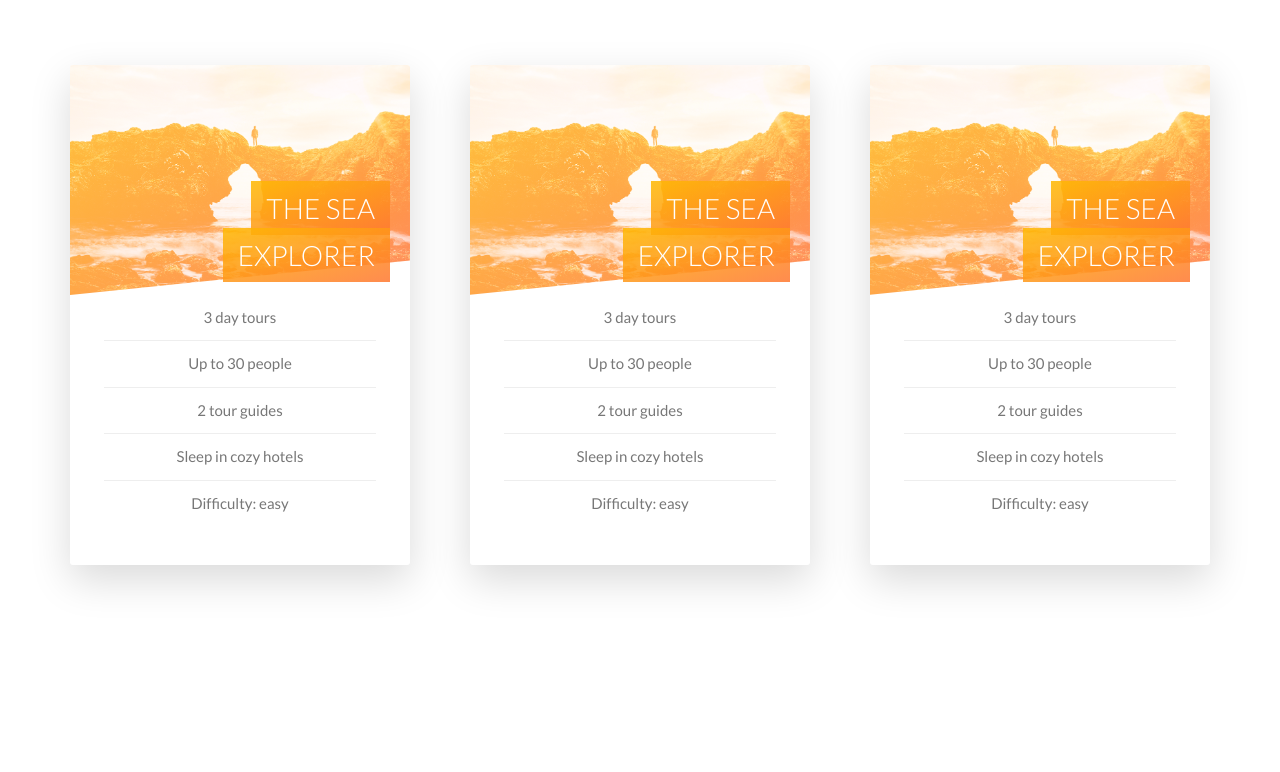
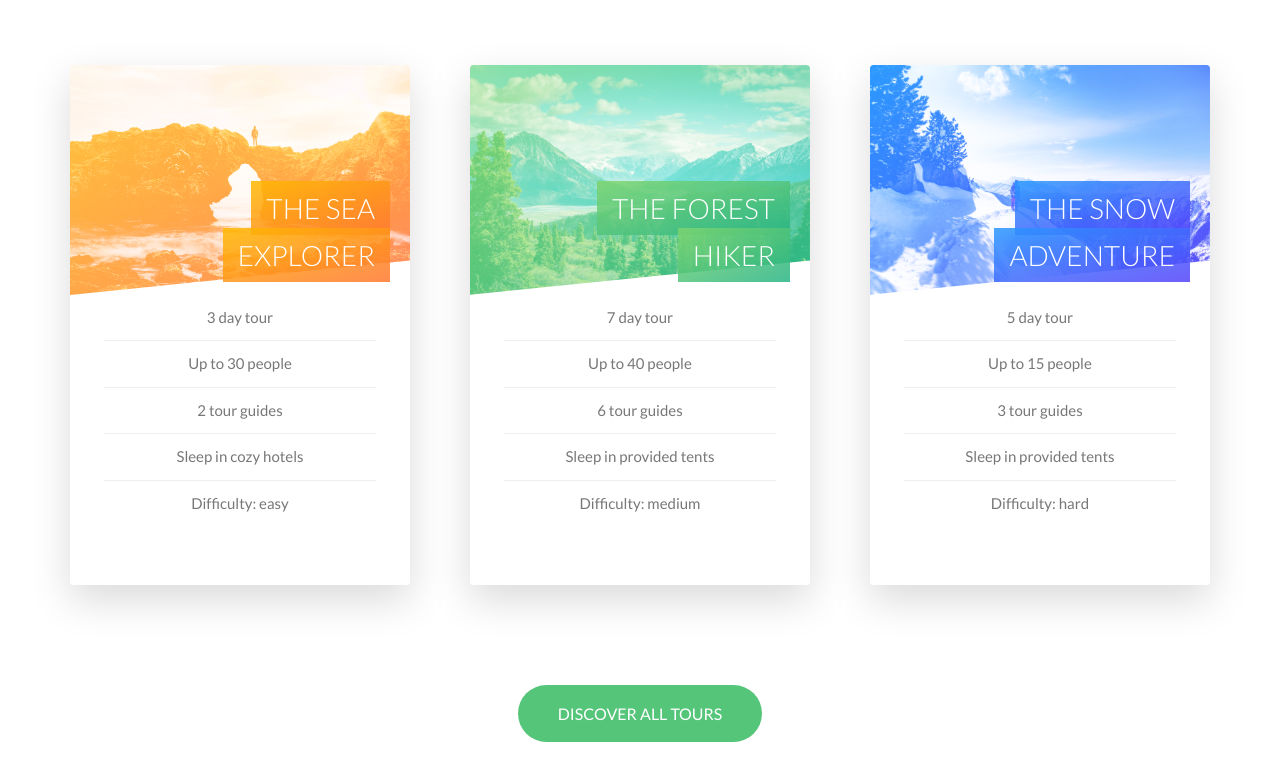
Before and after one commit to vananhnd/Natours, a website: page index.html in a window 1280 px wide. Shown: the part 2287-3059 px from the top of the page. Before the commit the page ends 2882 px from the top, so only its background shows below. Drawn offline with Linux system fonts and the light colour scheme.

Commit message:
Update card

```diff
--- a/index.html
+++ b/index.html
@@ -153,7 +153,7 @@
                 </h4>
                 <div class="card__details">
                   <ul>
-                    <li>3 day tours</li>
+                    <li>3 day tour</li>
                     <li>Up to 30 people</li>
                     <li>2 tour guides</li>
                     <li>Sleep in cozy hotels</li>
@@ -162,58 +162,82 @@
                 </div>
               </div>
               <div class="card__side card__side--back card__side--back-1">
-                BACK
+                <div class="card__cta">
+                  <div class="card__price-box">
+                    <p class="card__price-only">Only</p>
+                    <p class="card__price-vaue">$297</p>
+                  </div>
+                  <a href="#" class="btn btn--white">Book now</a>
+                </div>
               </div>
             </div>
           </div>
+
           <div class="col-1-of-3">
             <div class="card">
               <div class="card__side card__side--front">
-                <div class="card__picture card__picture--1">&nbsp;</div>
+                <div class="card__picture card__picture--2">&nbsp;</div>
                 <h4 class="card__heading">
-                  <span class="card__heading-span card__heading-span--1">
-                    The sea explorer
+                  <span class="card__heading-span card__heading-span--2">
+                    The forest hiker
                   </span>
                 </h4>
                 <div class="card__details">
                   <ul>
-                    <li>3 day tours</li>
-                    <li>Up to 30 people</li>
-                    <li>2 tour guides</li>
-                    <li>Sleep in cozy hotels</li>
-                    <li>Difficulty: easy</li>
+                    <li>7 day tour</li>
+                    <li>Up to 40 people</li>
+                    <li>6 tour guides</li>
+                    <li>Sleep in provided tents</li>
+                    <li>Difficulty: medium</li>
                   </ul>
                 </div>
               </div>
-              <div class="card__side card__side--back card__side--back-1">
-                BACK
+              <div class="card__side card__side--back card__side--back-2">
+                <div class="card__cta">
+                  <div class="card__price-box">
+                    <p class="card__price-only">Only</p>
+                    <p class="card__price-vaue">$497</p>
+                  </div>
+                  <a href="#" class="btn btn--white">Book now</a>
+                </div>
               </div>
             </div>
           </div>
+
           <div class="col-1-of-3">
             <div class="card">
               <div class="card__side card__side--front">
-                <div class="card__picture card__picture--1">&nbsp;</div>
+                <div class="card__picture card__picture--3">&nbsp;</div>
                 <h4 class="card__heading">
-                  <span class="card__heading-span card__heading-span--1">
-                    The sea explorer
+                  <span class="card__heading-span card__heading-span--3">
+                    The snow adventure
                   </span>
                 </h4>
                 <div class="card__details">
                   <ul>
-                    <li>3 day tours</li>
-                    <li>Up to 30 people</li>
-                    <li>2 tour guides</li>
-                    <li>Sleep in cozy hotels</li>
-                    <li>Difficulty: easy</li>
+                    <li>5 day tour</li>
+                    <li>Up to 15 people</li>
+                    <li>3 tour guides</li>
+                    <li>Sleep in provided tents</li>
+                    <li>Difficulty: hard</li>
                   </ul>
                 </div>
               </div>
-              <div class="card__side card__side--back card__side--back-1">
-                BACK
+              <div class="card__side card__side--back card__side--back-3">
+                <div class="card__cta">
+                  <div class="card__price-box">
+                    <p class="card__price-only">Only</p>
+                    <p class="card__price-value">$897</p>
+                  </div>
+                  <a href="#" class="btn btn--white">Book now</a>
+                </div>
               </div>
             </div>
           </div>
+        </div>
+
+        <div class="u-center-text u-margin-top-huge">
+          <a href="#" class="btn btn--green">Discover all tours</a>
         </div>
       </setion>
     </main>
--- a/sass/base/_utilities.scss
+++ b/sass/base/_utilities.scss
@@ -13,3 +13,11 @@
 .u-margin-bottom-big {
   margin-bottom: 8rem;
 }
+
+.u-margin-top-big {
+  margin-top: 8rem;
+}
+
+.u-margin-top-huge {
+  margin-top: 10rem;
+}
--- a/sass/components/_button.scss
+++ b/sass/components/_button.scss
@@ -29,6 +29,15 @@
   &--white {
     background-color: $color-white;
     color: $color-grey-dark;
+
+    &::after {
+      background-color: $color-white;
+    }
+  }
+
+  &--green {
+    background-color: $color-primary;
+    color: $color-white;
 
     &::after {
       background-color: $color-white;
--- a/sass/components/_card.scss
+++ b/sass/components/_card.scss
@@ -3,10 +3,10 @@
   perspective: 150rem;
   -moz-perspective: 150rem;
   position: relative;
-  height: 50rem;
+  height: 52rem;
 
   &__side {
-    height: 50rem;
+    height: 52rem;
     transition: all 0.8s ease;
     position: absolute;
     top: 0;
@@ -31,6 +31,22 @@
           $color-secondary-dark
         );
       }
+
+      &-2 {
+        background-image: linear-gradient(
+          to right bottom,
+          $color-primary-light,
+          $color-primary-dark
+        );
+      }
+
+      &-3 {
+        background-image: linear-gradient(
+          to right bottom,
+          $color-tertiary-light,
+          $color-tertiary-dark
+        );
+      }
     }
   }
 
@@ -42,13 +58,15 @@
     transform: rotateY(0);
   }
 
-  // FRONT SIDE STYLIG
+  // FRONT SIDE STYLING
   &__picture {
     background-size: cover;
     height: 23rem;
     background-blend-mode: screen;
     -webkit-clip-path: polygon(0 0, 100% 0, 100% 85%, 0 100%);
     clip-path: polygon(0 0, 100% 0, 100% 85%, 0 100%);
+    border-top-left-radius: 3px;
+    border-top-right-radius: 3px;
 
     &--1 {
       background-image: linear-gradient(
@@ -58,21 +76,23 @@
         ),
         url(../img/nat-5.jpg);
     }
+
     &--2 {
       background-image: linear-gradient(
           to right bottom,
-          $color-secondary-light,
-          $color-secondary-dark
+          $color-primary-light,
+          $color-primary-dark
         ),
-        url(../img/nat-5.jpg);
+        url(../img/nat-6.jpg);
     }
+
     &--3 {
       background-image: linear-gradient(
           to right bottom,
-          $color-secondary-light,
-          $color-secondary-dark
+          $color-tertiary-light,
+          $color-tertiary-dark
         ),
-        url(../img/nat-5.jpg);
+        url(../img/nat-7.jpg);
     }
   }
 
@@ -92,11 +112,28 @@
     padding: 1rem 1.5rem;
     -webkit-box-decoration-break: clone;
     box-decoration-break: clone;
+
     &--1 {
       background-image: linear-gradient(
         to right bottom,
         rgba($color-secondary-light, 0.85),
         rgba($color-secondary-dark, 0.85)
+      );
+    }
+
+    &--2 {
+      background-image: linear-gradient(
+        to right bottom,
+        rgba($color-primary-light, 0.85),
+        rgba($color-primary-dark, 0.85)
+      );
+    }
+
+    &--3 {
+      background-image: linear-gradient(
+        to right bottom,
+        rgba($color-tertiary-light, 0.85),
+        rgba($color-tertiary-dark, 0.85)
       );
     }
   }
@@ -111,10 +148,36 @@
         text-align: center;
         font-size: 1.5rem;
         padding: 1rem;
+
         &:not(:last-child) {
           border-bottom: 1px solid $color-grey-light-2;
         }
       }
     }
   }
+
+  // BACK SIDE STYLING
+  &__cta {
+    position: relative;
+    top: 50%;
+    left: 50%;
+    transform: translateY(-50%, -50%);
+    width: 90%;
+    text-align: center;
+  }
+
+  &__price-box {
+    color: $color-white;
+    margin-bottom: 8rem;
+  }
+
+  &__price-only {
+    font-size: 1.4rem;
+    text-transform: uppercase;
+  }
+
+  &__price-value {
+    font-size: 5rem;
+    font-weight: 100;
+  }
 }
--- a/sass/pages/_home.scss
+++ b/sass/pages/_home.scss
@@ -12,16 +12,18 @@
       rgba($color-primary-dark, 0.8)
     ),
     url(../img/nat-4.jpg);
+  margin-top: -10rem;
+  background-size: cover;
 
-  background-size: cover;
   transform: skewY(-7deg);
-  margin-top: -10rem;
+
   & > * {
     transform: skewY(7deg);
   }
 }
+
 .section-tours {
   background-color: $color-grey-light-1;
-  padding: 25rem 0 50rem 0;
+  padding: 25rem 0 15rem 0;
   margin-top: -10rem;
 }
```
Also changed, not shown: css/style.css.
